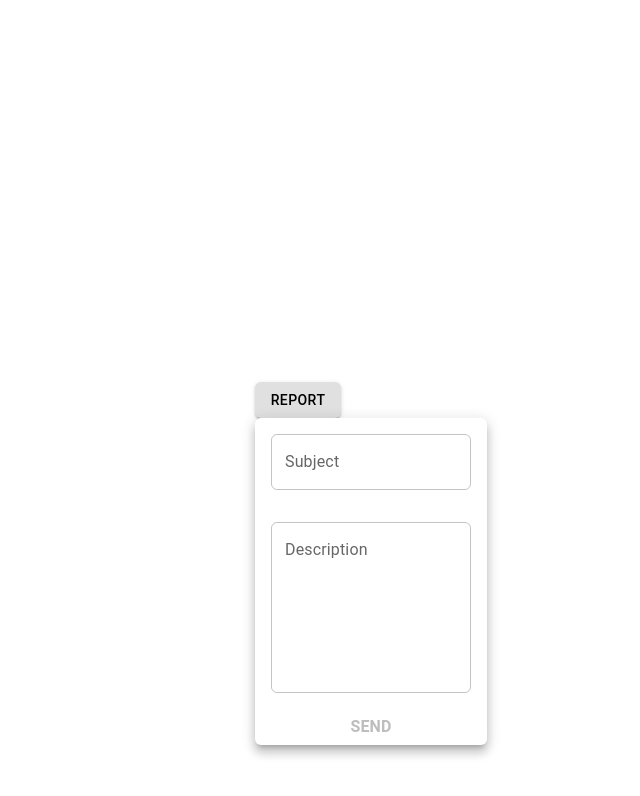
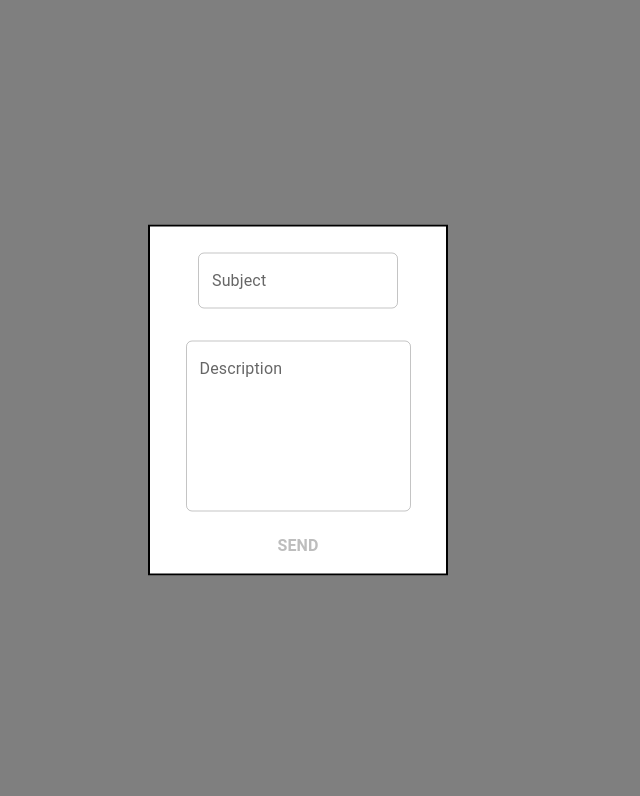
Before and after one commit to behrooz-arabzade/weekend, a Next.js app: page / in a window 1280 px wide. Both pictures are taken after a click on the button "REPORT". Shown: the top 796 px of the page, without its empty margins (342-982 px from the left). Built offline with nearby package versions, Linux system fonts and the light colour scheme.

Commit message:
some cheange and create modal

```diff
--- a/components/molecules/Report/Report.tsx
+++ b/components/molecules/Report/Report.tsx
@@ -1,12 +1,17 @@
 import React, { FC, useState, MouseEvent } from 'react'
-import { Button, Typography, Popover, TextField, Grid } from '@mui/material';
+import { Button, Typography, Popover, TextField, Grid, Modal, Box } from '@mui/material';
+
+
+
+//Css(Style Sheet)
+import useReport from './useStyle';
 
 
 
 
 //InterFaces
 interface IReport {
-    open?: boolean;
+    open: boolean;
     onClose: () => void;
 }
 
@@ -16,68 +21,90 @@ const Report: FC<IReport> = ({
     onClose
 }) => {
 
-    const [anchorEl, setAnchorEl] = useState<HTMLButtonElement | boolean | null>(open);
+    const { classes, cx } = useReport();
 
-    const [data, setData] = useState({
-        subject: "",
-        description: "",
-    });
+    const [openModal, setOpenModal] = useState(open);
 
-    const cheangeHandler = (e: any) => {
-        setData({ ...data, [e.target.name]: e.target.value });
+    const handleOpen = () => setOpenModal(true);
+
+    const handleClose = () => {
+
+        setOpenModal(false);
+
+        onClose();
+
     };
 
-    const handleClick = (event: MouseEvent<HTMLButtonElement>) => {
-        setAnchorEl(event.currentTarget);
-    };
+    const [subject, setSubject] = useState<string>("");
 
-    const handleClose = () => {
-        setAnchorEl(false);
-        onClose();
-    };
+    const [description, setDescription] = useState<string>("");
+
+
+
+    const subjectHandler = (e: any) => {
+
+        setSubject(e.target.value)
+
+    }
+
+    const descriptionHandler = (e: any) => {
+
+        setDescription(e.target.value)
+
+    }
 
     const sendHandler = () => {
-        console.log(data)
+
+        console.log(`send your report, subject: ${subject} and description: ${description}`)
+
+        alert(`send your report, subject: ${subject} and description: ${description}`)
+
     }
 
-    const openPop = Boolean(anchorEl);
-
-    const id = openPop ? 'simple-popover' : undefined;
 
     return (
         <div>
-            <Button color="inherit" aria-describedby={id} variant="contained" onClick={handleClick}>
+            <Button
+                onClick={handleOpen}
+                color="inherit"
+            >
+                <Typography fontWeight="bold">
                     Report
+                </Typography>
             </Button>
-            <Popover
-                id={id}
-                open={openPop}
-                anchorEl={anchorEl}
+            <Modal
+                open={openModal}
                 onClose={handleClose}
-                anchorOrigin={{
-                    vertical: 'bottom',
-                    horizontal: 'left',
-                }}
-                sx={{ width: "300px" }}
+                aria-labelledby="modal-modal-title"
+                aria-describedby="modal-modal-description"
             >
-                <Grid>
+                <Box className={cx(classes.modalGroup)}>
+                    <Grid
+                        display="flex"
+                        justifyContent="center"
+                    >
                         <TextField
                             sx={{ m: 4, width: "200px" }}
                             id="outlined-textarea"
                             label="Subject"
-                        onChange={cheangeHandler}
+                            onChange={subjectHandler}
                             name="subject"
-                        value={data.subject}
+                            value={subject}
                             multiline
                         />
+                    </Grid>
+                    <Grid
+                        display="flex"
+                        justifyContent="center"
+                    >
                         <TextField
                             sx={{ m: 4 }}
                             id="outlined-multiline-static"
                             label="Description"
-                        onChange={cheangeHandler}
+                            onChange={descriptionHandler}
                             multiline
                             name="description"
-                        value={data.description}
+                            value={description}
                             rows={6}
                         />
                     </Grid>
@@ -87,17 +114,24 @@ const Report: FC<IReport> = ({
                         alignItems="center"
                     >
                         <Button
-                    onClick={sendHandler}
+
                             sx={{ width: "100%" }}
                             color="inherit"
-                    disabled={(data.subject === "" || data.description === "") ? true : false }
+                            disabled=
+                            {
+                                (subject === "" || description === "")
+                                    ? true
+                                    : false
+                            }
+                            onClick={sendHandler}
                         >
                             <Typography fontWeight="bold">
                                 Send
                             </Typography>
                         </Button>
                     </Grid>
-            </Popover>
+                </Box>
+            </Modal>
         </div>
     )
 }
--- /dev/null
+++ b/components/molecules/Report/useStyle.ts
@@ -0,0 +1,19 @@
+import { makeStyles } from "tss-react/mui";
+
+const useReport = makeStyles()((theme) => ({
+
+    modalGroup : {
+        position: 'absolute' as 'absolute',
+        top: '50%',
+        left: '50%',
+        transform: 'translate(-50%, -50%)',
+        width: 300,
+        backgroundColor: '#fff',
+        border: '2px solid #000',
+        boxShadow: "24",
+        padding: "10px",
+    },
+
+
+}));
+export default useReport;
```
Lines whose indentation alone changed are shown as unchanged.
